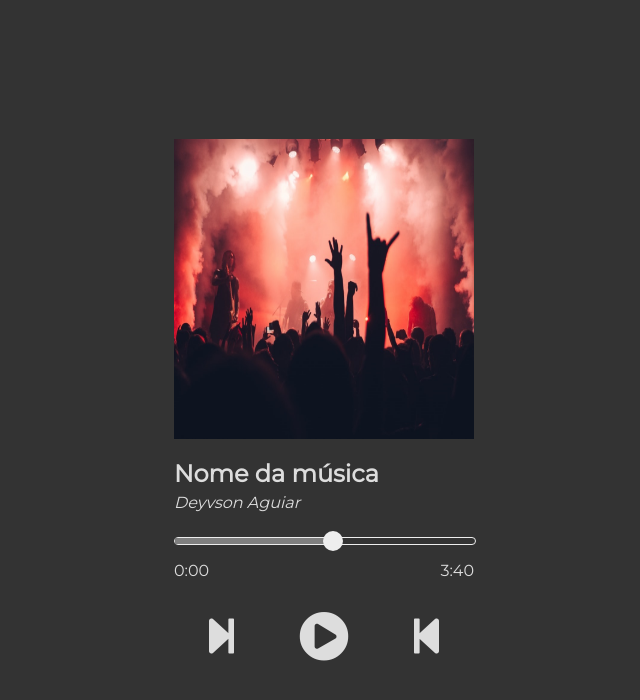
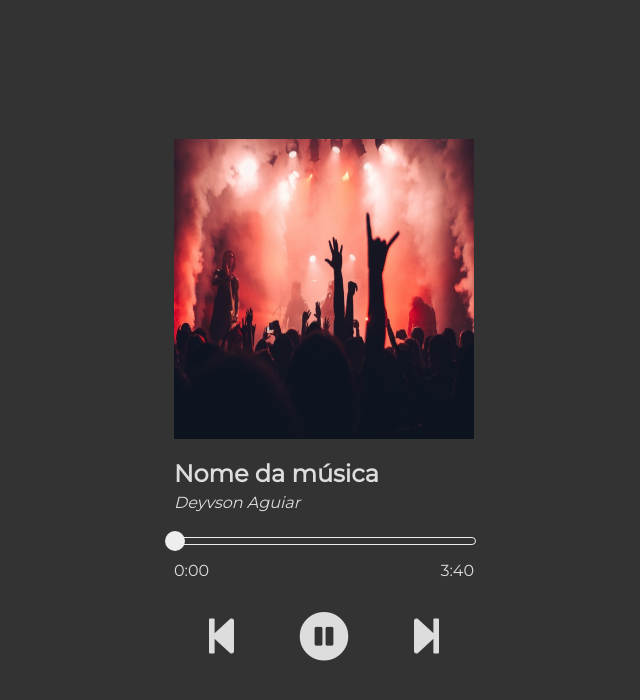
Before and after one commit to deyvsonaguiar/player_music_js, a plain HTML site: page index.html in a window 1280 px wide. Both pictures are taken after a click on the icon 640 px from the left and 635 px from the top of the page. Shown: the whole page, without its empty margins (316-956 px from the left). Drawn offline with Linux system fonts and the light colour scheme.

Commit message:
Dando play e pause com javascript

```diff
--- a/index.html
+++ b/index.html
@@ -28,11 +28,13 @@
        </div>
    </div>
    <div class="player">
-       <i class="fas fa-step-forward setas"></i>
+       <i class="fas fa-step-backward setas"></i>
        <i class="fas fa-play-circle play"></i>
        <i class="fas fa-pause-circle pause"></i>
-       <i class="fas fa-step-backward setas"></i>
+       <i class="fas fa-step-forward setas"></i>
+
    </div>
    <audio src="musicas/Patterns Of Sadness - Jeremy Korpas.mp3"></audio>
+   <script src="script.js"></script>
 </body>
 </html>
--- a/script.js
+++ b/script.js
@@ -0,0 +1,16 @@
+let musica = document.querySelector('audio');
+
+document.querySelector('.play').addEventListener('click', tocarMusica);
+document.querySelector('.pause').addEventListener('click', pausarMusica);
+
+function tocarMusica() {
+    musica.play();
+    document.querySelector('.pause').style.display = 'block';
+    document.querySelector('.play').style.display = 'none';
+}
+
+function pausarMusica() {
+    musica.pause();
+    document.querySelector('.pause').style.display = 'none';
+    document.querySelector('.play').style.display = 'block';
+}
--- a/style.css
+++ b/style.css
@@ -41,7 +41,7 @@ h2 {
 
 progress {
     height: 6px;
-    width: 50%;
+    width: 0%;
     background-color: #333;
 }
 
@@ -50,7 +50,7 @@ progress {
     height: 20px;
     background-color: #eee;
     border-radius: 50%;
-    margin-left: -2px;
+    margin-left: -10px;
 }
 
 .tempo {
@@ -78,6 +78,7 @@ progress {
 }
 
 .pause {
+    font-size: 50px;
     display: none;
     cursor: pointer;
 }
```
